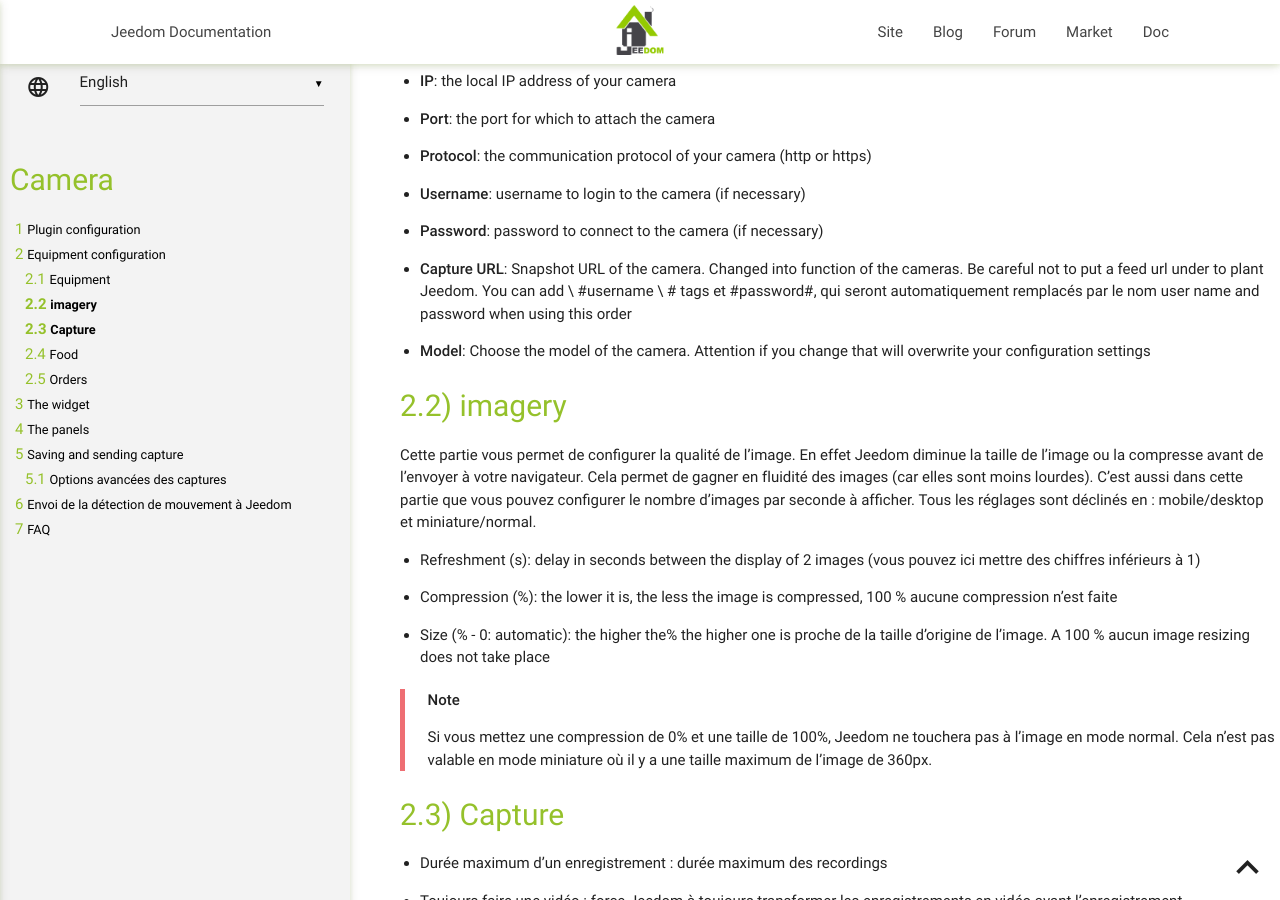
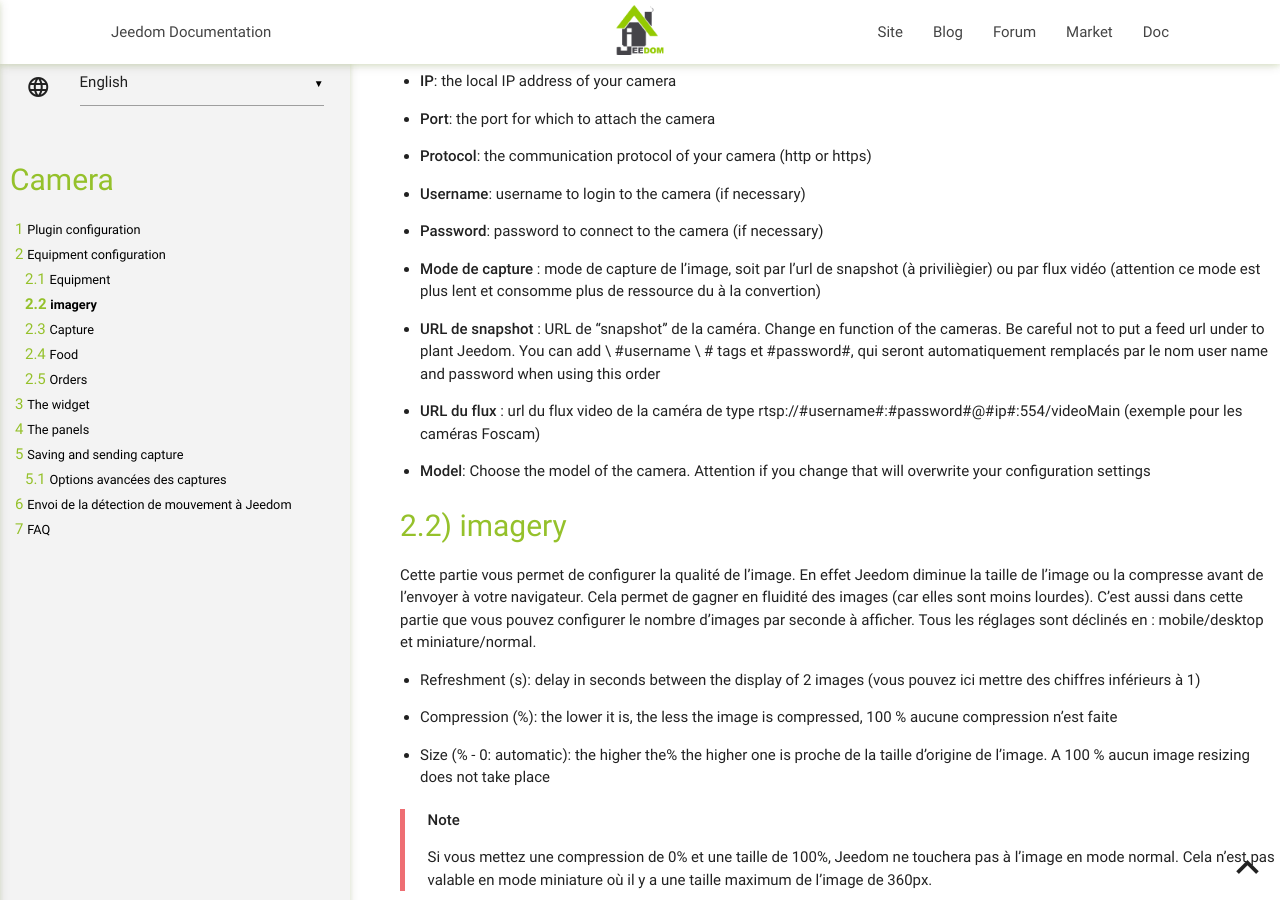
Before and after one commit to jeedom/plugin-camera, a Jekyll site: the page built from docs/en_US/index.md, in a window 1280 px wide and 900 px high, scrolled down 733 px. Built offline with Jekyll 4.4.1, drawn with Linux system fonts in a browser that asks for light colours; our own code applies the rules of GitHub Pages for plain Markdown files.

Commit message:
[ROBOT] Action all

```diff
--- a/docs/en_US/index.md
+++ b/docs/en_US/index.md
@@ -56,12 +56,16 @@ Here you have the main information of your camera:
 -   **Password**: password to connect to the camera
     (if necessary)
 
--   **Capture URL**: Snapshot URL of the camera. Changed into
+-   **Mode de capture** : mode de capture de l'image, soit par l'url de snapshot (à priviliègier) ou par flux vidéo (attention ce mode est plus lent et consomme plus de ressource du à la convertion)
+
+-   **URL de snapshot** : URL de "snapshot" de la caméra. Change en
     function of the cameras. Be careful not to put a feed url under
     to plant Jeedom. You can add \ #username \ # tags
     et \#password\#, qui seront automatiquement remplacés par le nom
     user name and password when using this
     order
+
+-   **URL du flux** : url du flux video de la caméra de type rtsp://#username#:#password#@#ip#:554/videoMain (exemple pour les caméras Foscam)
 
 -   **Model**: Choose the model of the camera. Attention if
     you change that will overwrite your configuration settings
```
Also changed, not shown: docs/de_DE/changelog.md (+1 -0 lines), docs/de_DE/index.md (+5 -1 lines), docs/en_US/changelog.md (+1 -0 lines), docs/es_ES/changelog.md (+1 -0 lines), docs/es_ES/index.md (+5 -1 lines).
